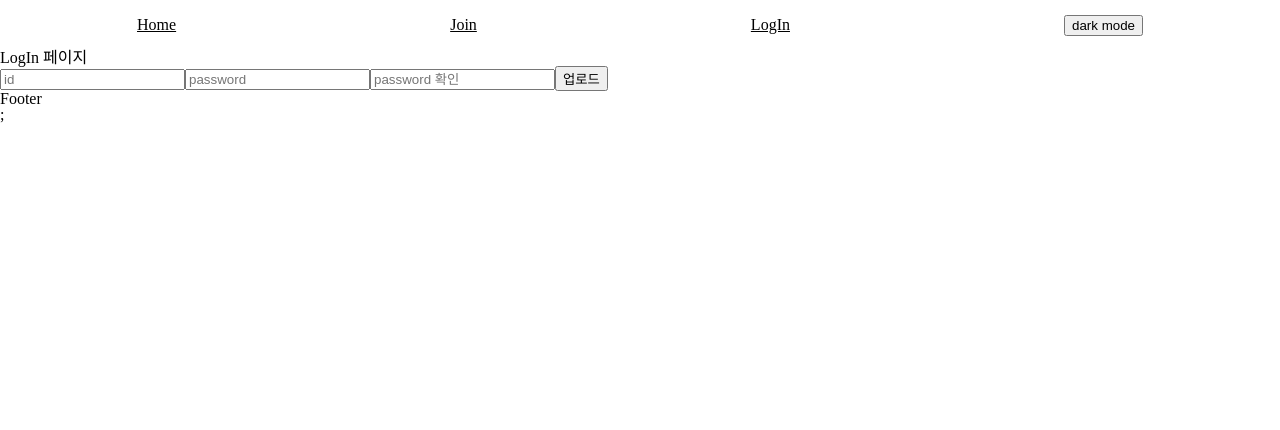
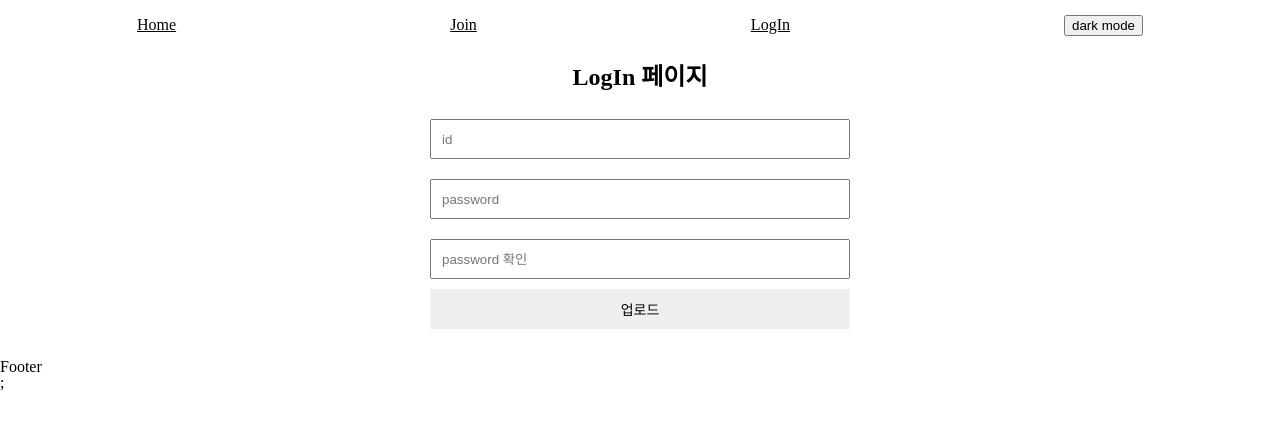
Before and after one commit to jukangpark/assignment_client, a React (Create React App) app: page /user/login in a window 1280 px wide. Shown: the top 430 px of the page. Built offline with nearby package versions, Linux system fonts and the light colour scheme.

Commit message:
styled 추가

```diff
--- a/src/atom/theme.js
+++ b/src/atom/theme.js
@@ -1,6 +1,8 @@
 import { atom } from "recoil";
+
+const isDarkJson = JSON.parse(localStorage.getItem("isDark"));
 
 export const isDark = atom({
   key: "isDark",
-  default: false,
+  default: isDarkJson ? true : false,
 });
--- a/src/components/Header.js
+++ b/src/components/Header.js
@@ -26,6 +26,11 @@ const Header = ({ isLoggedIn, id }) => {
   const [isDarkState, setIsDarkState] = useRecoilState(isDark);
 
   const handleTheme = () => {
+    const isDarkJson = JSON.parse(localStorage.getItem("isDark"));
+    if (isDarkJson === null) {
+      localStorage.setItem("isDark", JSON.stringify(true));
+    }
+    localStorage.setItem("isDark", !isDarkJson);
     setIsDarkState(!isDarkState);
   };
 
--- /dev/null
+++ b/src/components/styled/StyledButton.js
@@ -0,0 +1,13 @@
+import styled from "styled-components";
+
+const StyledButton = styled.button`
+  width: 420px;
+  height: 40px;
+  margin-top: 10px;
+  font-size: 14px;
+  border: none;
+  cursor: pointer;
+  padding: 0;
+`;
+
+export default StyledButton;
--- /dev/null
+++ b/src/components/styled/StyledForm.js
@@ -0,0 +1,8 @@
+import styled from "styled-components";
+
+const StyledForm = styled.form`
+  max-width: 420px;
+  margin: 30px auto;
+`;
+
+export default StyledForm;
--- /dev/null
+++ b/src/components/styled/StyledInput.js
@@ -0,0 +1,13 @@
+import styled from "styled-components";
+
+const StyledInput = styled.input`
+  width: 420px;
+  height: 40px;
+  margin-top: 20px;
+  padding: 0px;
+  padding-left: 10px;
+  box-sizing: border-box;
+  display: block;
+`;
+
+export default StyledInput;
--- /dev/null
+++ b/src/components/styled/StyledTitle.js
@@ -0,0 +1,10 @@
+import styled from "styled-components";
+
+const StyledTitle = styled.h1`
+  font-size: 24px;
+  margin-top: 15px;
+  text-align: center;
+  font-weight: bold;
+`;
+
+export default StyledTitle;
--- a/src/pages/auth/Join.js
+++ b/src/pages/auth/Join.js
@@ -67,6 +67,10 @@ import { useNavigate } from "react-router";
 // export default Join;
 
 import { useForm } from "react-hook-form";
+import StyledInput from "components/styled/StyledInput";
+import StyledForm from "components/styled/StyledForm";
+import StyledButton from "components/styled/StyledButton";
+import Title from "components/styled/StyledTitle";
 
 const Join = () => {
   const navigate = useNavigate();
@@ -102,9 +106,10 @@ const Join = () => {
 
   return (
     <div>
-      <h1>Join 페이지</h1>
-      <form onSubmit={handleSubmit(onValid)}>
-        <input
+      <Title>Join 페이지</Title>
+      <StyledForm onSubmit={handleSubmit(onValid)}>
+        <StyledInput
+          placeholder="id"
           {...register("id", {
             required: "id를 입력해주세요",
             maxLength: 20,
@@ -117,18 +122,20 @@ const Join = () => {
           type="id"
         />
         <span>{errors?.id?.message}</span>
-        <input
+        <StyledInput
+          placeholder="password"
           {...register("password", { required: "비밀번호를 입력해주세요" })}
           type="password"
         />
         <span>{errors?.password?.message}</span>
-        <input
+        <StyledInput
+          placeholder="password2"
           {...register("password2", { required: "비밀번호를 입력해주세요" })}
           type="password"
         />
         <span>{errors?.password2?.message}</span>
-        <button onClick={handleSubmit(onValid)}>회원가입</button>
-      </form>
+        <StyledButton onClick={handleSubmit(onValid)}>회원가입</StyledButton>
+      </StyledForm>
     </div>
   );
 };
--- a/src/pages/auth/Login.js
+++ b/src/pages/auth/Login.js
@@ -1,3 +1,7 @@
+import StyledButton from "components/styled/StyledButton";
+import StyledForm from "components/styled/StyledForm";
+import StyledInput from "components/styled/StyledInput";
+import StyledTitle from "components/styled/StyledTitle";
 import { useState } from "react";
 
 const LogIn = () => {
@@ -44,25 +48,25 @@ const LogIn = () => {
 
   return (
     <div>
-      <h1>LogIn 페이지</h1>
-      <form>
-        <input placeholder="id" value={user.id} onChange={handleId} />
-        <input
+      <StyledTitle>LogIn 페이지</StyledTitle>
+      <StyledForm>
+        <StyledInput placeholder="id" value={user.id} onChange={handleId} />
+        <StyledInput
           placeholder="password"
           value={user.password}
           type="password"
           onChange={handlePassword}
           autoComplete={"off"}
         />
-        <input
+        <StyledInput
           placeholder="password 확인"
           value={user.password2}
           type="password"
           onChange={handlePassword2}
           autoComplete={"off"}
         />
-        <button onClick={handleSubmit}>업로드</button>
-      </form>
+        <StyledButton onClick={handleSubmit}>업로드</StyledButton>
+      </StyledForm>
     </div>
   );
 };
```
